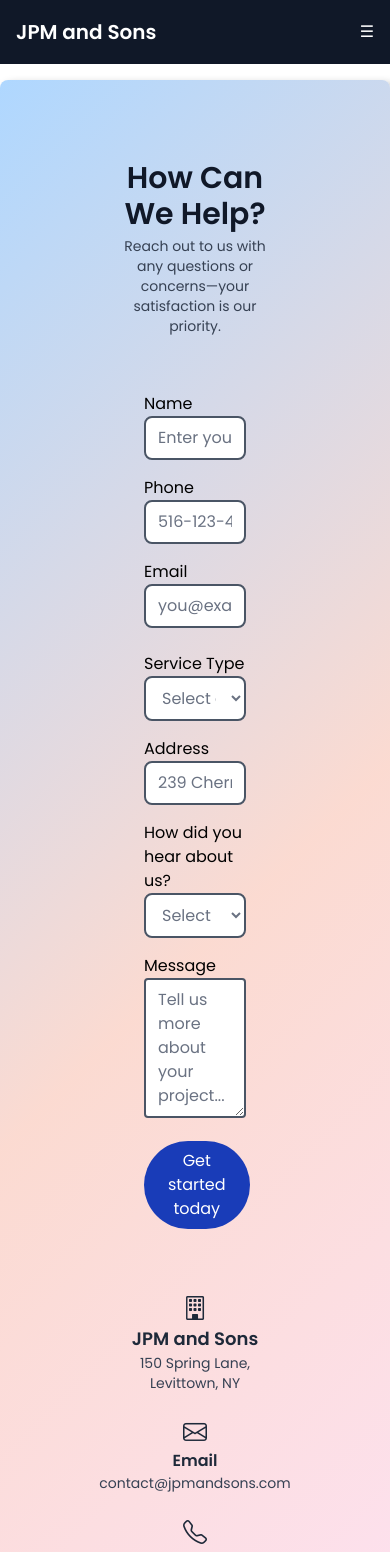
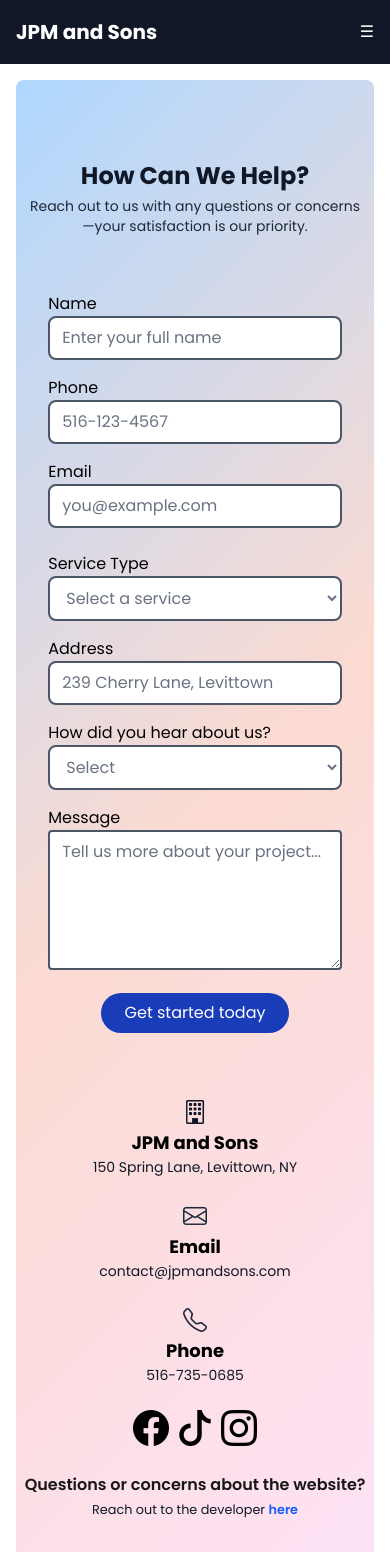
Before and after one commit to TonyRodriguez24/untitled-project, a Next.js app: page /contact-us in a window 390 px wide. Shown: the top 1552 px of the page. Built offline with nearby package versions, Linux system fonts and the light colour scheme.

Commit message:
added email logic

```diff
--- a/package.json
+++ b/package.json
@@ -9,6 +9,7 @@
     "lint": "next lint"
   },
   "dependencies": {
+    "@sendgrid/mail": "^8.1.5",
     "bootstrap-icons": "^1.11.3",
     "formidable": "^3.5.4",
     "next": "15.2.4",
--- /dev/null
+++ b/src/app/api/send-email/route.js
@@ -0,0 +1,34 @@
+import sgMail from '@sendgrid/mail';
+import { NextResponse } from 'next/server';
+import {generateEmailToSelf, generateEmailToCustomer} from '../../helpers/emails'
+
+sgMail.setApiKey(process.env.SENDGRID_API_KEY);
+
+export async function POST(request) {
+    try {
+        const data = await request.json();
+
+        const messageToSelf = {
+            to: 'contact@jpmandsons.com',
+            from: 'JPM and Sons <contact@jpmandsons.com>',
+            subject: 'New Form Submission on jpmandsons.com',
+            text: `New lead from ${data.name}`,
+            html: generateEmailToSelf(data),
+        };
+
+        const messageToCustomer = {
+            to: data.email,
+            from: 'JPM and Sons <contact@jpmandsons.com>',
+            subject: 'Thank you for contacting JPM and Sons!',
+            text: `Hi, ${data.name}! Your form has been received, expect a call or email back from us soon.`,
+            html: generateEmailToCustomer(data),
+        };
+
+        await sgMail.send([messageToSelf, messageToCustomer]);
+
+        return NextResponse.json({ success: true });
+    } catch (err) {
+        console.error('SendGrid error:', err.response?.body || err.message || err);
+        return NextResponse.json({ error: 'Email failed to send' }, { status: 500 });
+    }
+}
--- a/src/app/contact-us/page.jsx
+++ b/src/app/contact-us/page.jsx
@@ -31,11 +31,11 @@ export default function ContactForm() {
   return (
     <div
       id="ContactForm"
-      className="max-w-7xl mx-auto my-4 px-30 py-10 rounded-lg shadow-[5px_5px_10px_rgba(0,0,0,0.4)] [background:linear-gradient(135deg,_#9acdffca,_#fad0c4c6_50%,_#fbc2eb78)]">
-      <h1 className="text-center text-3xl pt-10 font-bold text-gray-900">
+      className="w-11/12 lg:max-w-7xl mx-auto my-4 px-2 lg:px-30 py-10 rounded-lg [background:linear-gradient(135deg,_#9acdffca,_#fad0c4c6_50%,_#fbc2eb78)]">
+      <h1 className="text-center text-2xl lg:text-3xl pt-10 font-bold text-gray-900">
         How Can We Help?
       </h1>
-      <p className="text-center text-gray-700 text-sm mt-1 mb-8">
+      <p className="text-center text-gray-800 text-sm mt-1 mb-8">
         Reach out to us with any questions or concerns—your satisfaction is our
         priority.
       </p>
@@ -194,10 +194,10 @@ export default function ContactForm() {
         <div className="w-full lg:w-1/3 flex flex-col items-center text-center gap-6">
           <Link
             href="/"
-            className="text-gray-800 hover:text-blue-500 transition">
+            className="text-gray-900 hover:text-blue-500 transition">
             <i className="bi bi-building text-2xl"></i>
-            <h4 className="font-bold text-lg">JPM and Sons</h4>
-            <p className="text-gray-700 text-sm">
+            <h4 className="font-bold text-lg text-black">JPM and Sons</h4>
+            <p className="text-gray-900 text-sm">
               150 Spring Lane, Levittown, NY
             </p>
           </Link>
@@ -206,36 +206,36 @@ export default function ContactForm() {
             href="mailto:contact@jpmandsons.com"
             className="text-gray-800 hover:text-blue-500 transition">
             <i className="bi bi-envelope text-2xl"></i>
-            <h4 className="font-bold">Email</h4>
-            <p className="text-gray-700 text-sm">contact@jpmandsons.com</p>
+            <h4 className="font-bold text-lg text-black">Email</h4>
+            <p className="text-gray-900 text-sm">contact@jpmandsons.com</p>
           </a>
 
           <a
             href="tel:516-735-0685"
             className="text-gray-800 hover:text-blue-500 transition">
             <i className="bi bi-telephone text-2xl"></i>
-            <h4 className="font-bold">Phone</h4>
-            <p className="text-gray-700 text-sm">516-735-0685</p>
+            <h4 className="font-bold text-black text-lg">Phone</h4>
+            <p className="text-gray-900 text-sm">516-735-0685</p>
           </a>
 
-          <div className="flex gap-3 justify-center">
+          <div className="flex gap-2 lg:gap-3 justify-center">
             <a
               href="https://www.facebook.com/JPMSonsCorp/"
               target="_blank"
-              className="text-gray-800 hover:text-blue-500 transition">
-              <i className="bi bi-facebook text-2xl"></i>
+              className="text-black hover:text-blue-500 transition">
+              <i className="bi bi-facebook text-4xl"></i>
             </a>
             <a
               href="https://www.tiktok.com/@jpmandsons"
               target="_blank"
-              className="text-gray-800 hover:text-blue-500 transition">
-              <i className="bi bi-tiktok text-2xl"></i>
+              className="text-black hover:text-blue-500 transition">
+              <i className="bi bi-tiktok text-4xl"></i>
             </a>
             <a
               href="https://www.instagram.com/jpmandsonscorp/"
               target="_blank"
-              className="text-gray-800 hover:text-blue-500 transition">
-              <i className="bi bi-instagram text-2xl"></i>
+              className="text-black hover:text-blue-500 transition">
+              <i className="bi bi-instagram text-4xl"></i>
             </a>
           </div>
 
@@ -243,7 +243,7 @@ export default function ContactForm() {
             <h6 className="font-semibold">
               Questions or concerns about the website?
             </h6>
-            <small className="text-gray-700">
+            <small className="text-gray-900">
               Reach out to the developer{" "}
               <a
                 href="mailto:tonyrodriguez26@outlook.com"
--- /dev/null
+++ b/src/app/helpers/emails.js
@@ -0,0 +1,23 @@
+export function generateEmailToSelf(data) {
+    return `
+      <h2>New Form Submission</h2>
+      <p>Name: ${data.name}</p>
+      <p>Email: ${data.email}</p>
+      <p>Phone: ${data.number}</p>
+      <p>Address: ${data.address}</p>
+      <p>Service: ${data.service}</p>
+    `;
+}
+
+export function generateEmailToCustomer(data) {
+    return `
+      <p>Hi ${data.name},</p>
+      <p>Thanks for reaching out to JPM and Sons!</p>
+      <p>We’ve received your request for ${data.service} at:</p>
+      <p><em>${data.address}</em></p>
+      <p>If everything looks correct, you're all set — no further action is needed. If anything needs to be changed, feel free to resubmit the form or call us directly. Either way, we'll be in touch shortly.</p>
+      <p>We pride ourselves on fast, reliable communication, so keep an eye on your phone or inbox.</p>
+      <br />
+      <p>— The JPM and Sons Team</p>
+    `;
+}
--- a/src/app/layout.tsx
+++ b/src/app/layout.tsx
@@ -8,7 +8,7 @@ import "./globals.css";
 
 const poppins = Poppins({
   subsets: ["latin"],
-  weight: ["400", "600"], // pick the weights you need
+  weight: ["400", "600", "700"], // pick the weights you need
   display: "swap",
 });
 
--- a/src/components/ContactForm.jsx
+++ b/src/components/ContactForm.jsx
@@ -1,8 +1,8 @@
 "use client";
 
+import Link from "next/link";
 import { useState } from "react";
 import Button from "./layout/Button";
-import Link from "next/link";
 
 export default function ContactForm() {
   const INITIAL_STATE = {
@@ -14,9 +14,12 @@ export default function ContactForm() {
   };
 
   const [formData, setFormData] = useState(INITIAL_STATE);
-  const [isSubmitted, setIsSubmitted] = useState(null);
+  const [isSubmitted, setIsSubmitted] = useState(false);
 
-  const handleSubmit = (e) => {};
+  const handleSubmit = (e) => {
+    e.preventDefault()
+    setIsSubmitted(true);
+  };
 
   const handleChange = (e) => {
     const { name, value } = e.target;
@@ -30,17 +33,26 @@ export default function ContactForm() {
 
   return (
     <>
+      <div>
+        {isSubmitted ? (
+          <div className="bg-green-800 p-10 rounded-2xl">Thank you, your form has successfully been submitted</div>
+        ) : (
           <form
+            method="POST"
             onSubmit={handleSubmit}
             autoComplete="on"
-        className="flex flex-col gap-2 my-2 mx-3 lg:mx-0 p-10 rounded-2xl bg-gray-800 shadow-background shadow-2xl justify-center items-start w-10/12">
+            className="flex flex-col gap-2 my-2 mx-3 lg:mx-0 p-10 rounded-2xl bg-gray-800 shadow-background shadow-2xl justify-center items-start">
             <header className="text-start">
               <h3 className="fw-bold text-xl">
                 Ready when you are, let’s bring your ideas to life with ease.
               </h3>
               <small className="text-gray-400">
-            No spam or junk emails, just
-            timely updates and professional communication. If you want to leave a message, view our full contact form <Link href={'/contact-us'} className="text-blue-500">here</Link>
+                No spam or junk emails, just timely updates and professional
+                communication. If you want to leave a message, view our full
+                contact form{" "}
+                <Link href={"/contact-us"} className="text-blue-500">
+                  here
+                </Link>
               </small>
             </header>
 
@@ -115,9 +127,13 @@ export default function ContactForm() {
                   <option value="paver_sealing">Paver Sealing</option>
                 </select>
               </div>
-          <Button href={ '' } customClass={"w-full md:w-fit text-center"} CTA={ 'Get Your Free Quote' } />
+              <button className="bg-blue-800 px-4 py-2 rounded-4xl text-white hover:bg-blue-700 transition cursor-pointer w-fit">
+                Get your free quote
+              </button>
             </div>
           </form>
+        )}
+      </div>
     </>
   );
 }
--- a/src/components/home-page/Testimonials.jsx
+++ b/src/components/home-page/Testimonials.jsx
@@ -26,7 +26,7 @@ const testimonials = [
 
 export default function Testimonials() {
   return (
-    <section id="testimonials" className="bg-gray-900 py-12">
+    <section id="testimonials" className="bg-black py-12">
       <div className="xl:max-w-2/3 w-3/4 md:w-10/12 mx-auto xl:px-10">
         {/* Section Header */}
         <header className="text-center mb-10">
--- a/src/components/layout/MyNavbar.jsx
+++ b/src/components/layout/MyNavbar.jsx
@@ -25,9 +25,9 @@ export default function Navbar() {
           <Link href="/financing" className="text-white hover:text-amber-400">
             Financing
           </Link>
-          <Link href="/estimate" className="text-white hover:text-amber-400">
+          {/* <Link href="/estimate" className="text-white hover:text-amber-400">
             Estimate Tool
-          </Link>
+          </Link> */}
           <Link href="/gallery" className="text-white hover:text-amber-400">
             Gallery
           </Link>
@@ -102,7 +102,7 @@ export default function Navbar() {
 
       {/* Mobile Menu */}
       {isOpen && (
-        <div className="lg:hidden bg-gray-800 px-4 pb-4 space-y-2">
+        <div className="lg:hidden bg-gray-800 p-4 gap-5 flex flex-col justify-center items-center">
           <Link href="/" className="block text-white hover:text-amber-400">
             Home
           </Link>
@@ -111,11 +111,11 @@ export default function Navbar() {
             className="block text-white hover:text-amber-400">
             Financing Options
           </Link>
-          <Link
+          {/* <Link
             href="/estimate"
             className="block text-white hover:text-amber-400">
             Estimate Tool
-          </Link>
+          </Link> */}
           <Link
             href="/gallery"
             className="block text-white hover:text-amber-400">
```
Also changed, not shown: 1 other file (tests, documents, lock files or other folders). Lines whose indentation alone changed are shown as unchanged.
